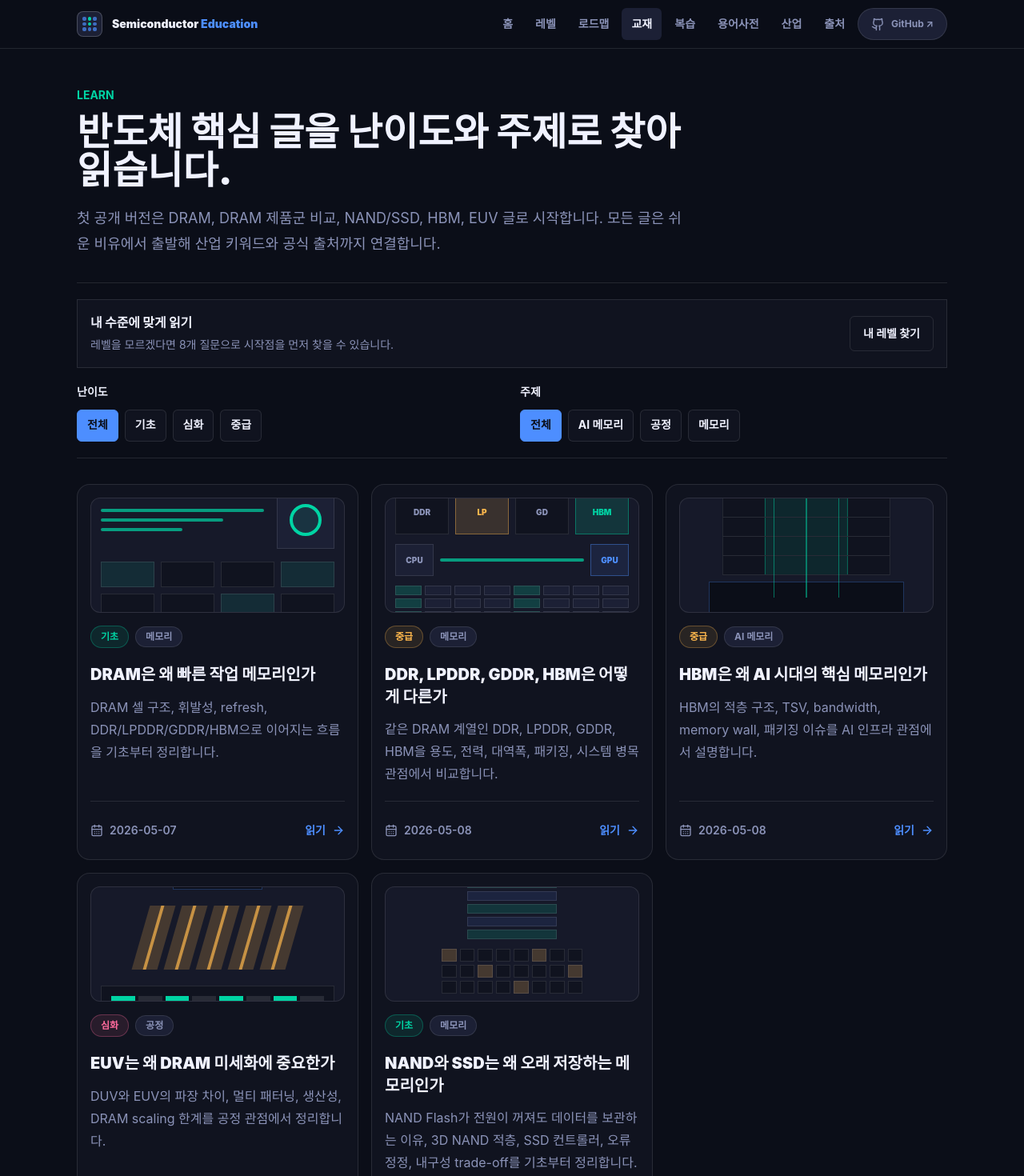
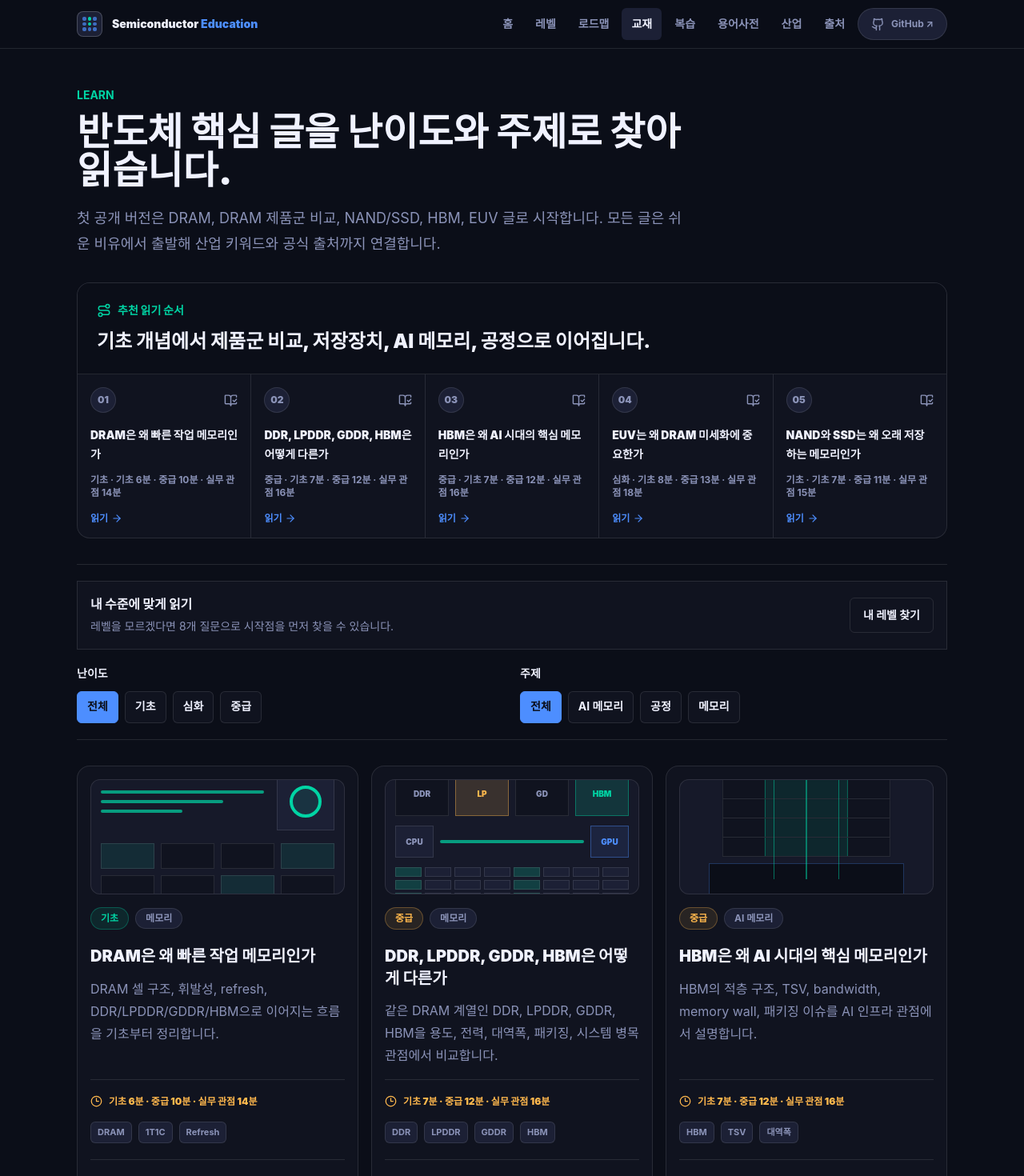
Before and after one commit to pigpgw/semiconductor-education, a Next.js app: page /learn in a window 1280 px wide. Shown: the top 1470 px of the page at 80% size. Built offline with nearby package versions, Linux system fonts and the light colour scheme.

Commit message:
feat(ui): improve lesson study flow

```diff
--- a/app/learn/[slug]/page.tsx
+++ b/app/learn/[slug]/page.tsx
@@ -23,7 +23,8 @@ import {
   extractHeadings,
   getAllLessons,
   getLessonBySlug,
-  getNextLesson
+  getLessonNavigation,
+  type LessonSummary
 } from "@/lib/content";
 import { getRelatedGlossaryTerms, type GlossaryTerm } from "@/lib/glossary";
 import { levels } from "@/lib/levels";
@@ -67,7 +68,9 @@ export default async function LessonPage({ params }: LessonPageProps) {
   }
 
   const headings = extractHeadings(lesson.content);
-  const nextLesson = getNextLesson(lesson.slug);
+  const { previousLesson, nextLesson, index, total } = getLessonNavigation(
+    lesson.slug
+  );
   const relatedTerms = getRelatedGlossaryTerms([
     ...lesson.quickSummary.keyTerms,
     ...lesson.quickSummary.fieldKeywords,
@@ -91,6 +94,9 @@ export default async function LessonPage({ params }: LessonPageProps) {
               <DifficultyBadge level={lesson.level} />
               <span className="rounded-full border border-line bg-paper px-3 py-1 text-xs font-bold text-muted">
                 {lesson.category}
+              </span>
+              <span className="rounded-full border border-line bg-paper px-3 py-1 text-xs font-bold text-muted">
+                {index + 1}/{total}
               </span>
             </div>
             <h1 className="mt-5 max-w-3xl text-4xl font-black leading-tight sm:text-5xl">
@@ -233,6 +239,8 @@ export default async function LessonPage({ params }: LessonPageProps) {
             </div>
           </section>
 
+          <MobileToc headings={headings} />
+
           <LessonTechnicalVisual slug={lesson.slug} />
 
           <RelatedTermsSection terms={relatedTerms} />
@@ -300,20 +308,10 @@ export default async function LessonPage({ params }: LessonPageProps) {
             </ul>
           </section>
 
-          {nextLesson ? (
-            <nav
-              className="mt-10 border border-line bg-paper p-5"
-              aria-label="다음 글"
-            >
-              <p className="text-sm font-black text-teal">다음 글</p>
-              <Link
-                href={`/learn/${nextLesson.slug}`}
-                className="focus-ring mt-2 inline-flex min-h-11 items-center gap-2 text-lg font-black hover:text-teal"
-              >
-                {nextLesson.title} <ArrowRight size={18} aria-hidden />
-              </Link>
-            </nav>
-          ) : null}
+          <LessonStepNav
+            previousLesson={previousLesson}
+            nextLesson={nextLesson}
+          />
 
           <section className="mt-10 border border-line bg-surface p-5">
             <p className="text-sm font-black text-teal">읽은 뒤 복습</p>
@@ -335,6 +333,18 @@ export default async function LessonPage({ params }: LessonPageProps) {
 
         <aside className="hidden lg:block">
           <div className="sticky top-24 border-l border-line pl-5">
+            <div className="mb-6 border border-line bg-paper p-4">
+              <p className="text-xs font-black uppercase tracking-[0.12em] text-teal">
+                학습 순서
+              </p>
+              <p className="mt-2 text-2xl font-black">
+                {index + 1}
+                <span className="text-base text-muted"> / {total}</span>
+              </p>
+              <p className="mt-2 text-xs font-bold leading-5 text-muted">
+                {lesson.quickSummary.estimatedReadTime}
+              </p>
+            </div>
             <h2 className="text-sm font-black">이 글의 흐름</h2>
             <nav className="mt-4" aria-label="본문 목차">
               <ol className="space-y-3">
@@ -354,6 +364,83 @@ export default async function LessonPage({ params }: LessonPageProps) {
         </aside>
       </div>
     </main>
+  );
+}
+
+function MobileToc({
+  headings
+}: {
+  headings: { title: string; id: string }[];
+}) {
+  if (headings.length === 0) {
+    return null;
+  }
+
+  return (
+    <section className="mt-8 border border-line bg-paper p-4 lg:hidden">
+      <p className="text-sm font-black text-teal">이 글의 흐름</p>
+      <nav
+        className="no-scrollbar mt-3 flex gap-2 overflow-x-auto pb-1"
+        aria-label="본문 목차"
+      >
+        {headings.map((heading, index) => (
+          <a
+            key={heading.id}
+            href={`#${heading.id}`}
+            className="focus-ring inline-flex min-h-10 shrink-0 items-center gap-2 rounded-md border border-line bg-bg3 px-3 text-xs font-bold text-muted hover:border-teal hover:text-teal"
+          >
+            <span className="text-teal">
+              {String(index + 1).padStart(2, "0")}
+            </span>
+            {heading.title}
+          </a>
+        ))}
+      </nav>
+    </section>
+  );
+}
+
+function LessonStepNav({
+  previousLesson,
+  nextLesson
+}: {
+  previousLesson?: LessonSummary;
+  nextLesson?: LessonSummary;
+}) {
+  if (!previousLesson && !nextLesson) {
+    return null;
+  }
+
+  return (
+    <nav className="mt-10 grid gap-3 md:grid-cols-2" aria-label="이전/다음 글">
+      {previousLesson ? (
+        <Link
+          href={`/learn/${previousLesson.slug}`}
+          className="focus-ring group border border-line bg-paper p-5 hover:border-teal"
+        >
+          <p className="inline-flex items-center gap-2 text-sm font-black text-muted group-hover:text-teal">
+            <ArrowLeft size={16} aria-hidden /> 이전 글
+          </p>
+          <h2 className="mt-3 text-lg font-black leading-7">
+            {previousLesson.title}
+          </h2>
+        </Link>
+      ) : null}
+
+      {nextLesson ? (
+        <Link
+          href={`/learn/${nextLesson.slug}`}
+          className="focus-ring group border border-line bg-paper p-5 hover:border-teal md:text-right"
+        >
+          <p className="inline-flex items-center gap-2 text-sm font-black text-muted group-hover:text-teal md:justify-end">
+            다음 글 <ArrowRight size={16} aria-hidden />
+          </p>
+          <h2 className="mt-3 text-lg font-black leading-7">
+            {nextLesson.title}
+          </h2>
+        </Link>
+      ) : null}
+    </nav>
   );
 }
 
--- a/app/learn/page.tsx
+++ b/app/learn/page.tsx
@@ -1,5 +1,6 @@
 import type { Metadata } from "next";
 import Link from "next/link";
+import { ArrowRight, BookOpenCheck, Route } from "lucide-react";
 import { ArticleCard } from "@/components/article-card";
 import { getAllLessons, getLessonFilters } from "@/lib/content";
 import { getLevelByLabel } from "@/lib/levels";
@@ -68,6 +69,48 @@ export default async function LearnPage({ searchParams }: LearnPageProps) {
           글로 시작합니다. 모든 글은 쉬운 비유에서 출발해 산업 키워드와
           공식 출처까지 연결합니다.
         </p>
+      </section>
+
+      <section className="mt-8 overflow-hidden rounded-2xl border border-line bg-paper">
+        <div className="border-b border-line bg-bg0 p-5 sm:p-6">
+          <p className="inline-flex items-center gap-2 text-sm font-black text-teal">
+            <Route size={18} aria-hidden />
+            추천 읽기 순서
+          </p>
+          <h2 className="mt-2 text-2xl font-black">
+            기초 개념에서 제품군 비교, 저장장치, AI 메모리, 공정으로 이어집니다.
+          </h2>
+        </div>
+        <ol className="grid gap-px bg-line md:grid-cols-5">
+          {lessons.map((lesson, index) => (
+            <li key={lesson.slug} className="bg-paper">
+              <Link
+                href={`/learn/${lesson.slug}`}
+                className="focus-ring group flex h-full min-h-[190px] flex-col p-4 hover:bg-bg2"
+              >
+                <span className="flex items-center justify-between gap-3">
+                  <span className="grid h-8 w-8 place-items-center rounded-full border border-line bg-bg3 text-xs font-black text-muted">
+                    {String(index + 1).padStart(2, "0")}
+                  </span>
+                  <BookOpenCheck
+                    className="text-muted group-hover:text-teal"
+                    size={17}
+                    aria-hidden
+                  />
+                </span>
+                <span className="mt-4 text-sm font-black leading-6 group-hover:text-teal">
+                  {lesson.title}
+                </span>
+                <span className="mt-3 text-xs font-bold text-muted">
+                  {lesson.level} · {lesson.quickSummary.estimatedReadTime}
+                </span>
+                <span className="mt-auto inline-flex items-center gap-1 pt-4 text-xs font-black text-blue group-hover:text-teal">
+                  읽기 <ArrowRight size={14} aria-hidden />
+                </span>
+              </Link>
+            </li>
+          ))}
+        </ol>
       </section>
 
       <section className="mt-8 border-y border-line py-5" aria-label="글 필터">
--- a/components/article-card.tsx
+++ b/components/article-card.tsx
@@ -1,12 +1,12 @@
 import Link from "next/link";
-import { ArrowRight, CalendarDays } from "lucide-react";
+import { ArrowRight, CalendarDays, Clock3 } from "lucide-react";
 import { DifficultyBadge } from "@/components/difficulty-badge";
 import { LessonMiniVisual } from "@/components/technical-visual";
 import type { LessonSummary } from "@/lib/content";
 
 export function ArticleCard({ lesson }: { lesson: LessonSummary }) {
   return (
-    <article className="flex min-h-[420px] flex-col overflow-hidden rounded-2xl border border-line bg-paper p-4 transition hover:-translate-y-0.5 hover:border-white/20 hover:shadow-soft">
+    <article className="group flex min-h-[460px] flex-col overflow-hidden rounded-2xl border border-line bg-paper p-4 transition hover:-translate-y-0.5 hover:border-white/20 hover:shadow-soft">
       <LessonMiniVisual slug={lesson.slug} />
       <div className="mt-4 flex flex-wrap items-center gap-2">
         <DifficultyBadge level={lesson.level} />
@@ -15,11 +15,30 @@ export function ArticleCard({ lesson }: { lesson: LessonSummary }) {
         </span>
       </div>
       <h3 className="mt-5 text-xl font-black leading-snug">
-        <Link href={`/learn/${lesson.slug}`} className="focus-ring rounded-sm">
+        <Link
+          href={`/learn/${lesson.slug}`}
+          className="focus-ring rounded-sm group-hover:text-teal"
+        >
           {lesson.title}
         </Link>
       </h3>
       <p className="mt-3 flex-1 leading-7 text-muted">{lesson.description}</p>
+      <div className="mt-4 border-t border-line pt-4">
+        <div className="inline-flex items-center gap-2 text-xs font-black text-saffron">
+          <Clock3 size={15} aria-hidden />
+          {lesson.quickSummary.estimatedReadTime}
+        </div>
+        <div className="mt-3 flex flex-wrap gap-2">
+          {lesson.quickSummary.keyTerms.slice(0, 4).map((term) => (
+            <span
+              key={term}
+              className="rounded-md border border-line bg-bg3 px-2 py-1 text-[11px] font-bold text-muted"
+            >
+              {term}
+            </span>
+          ))}
+        </div>
+      </div>
       <div className="mt-5 flex flex-col gap-3 border-t border-line pt-4 text-sm sm:flex-row sm:items-center sm:justify-between">
         <span className="inline-flex items-center gap-2 font-semibold text-muted">
           <CalendarDays size={16} aria-hidden />
--- a/lib/content.ts
+++ b/lib/content.ts
@@ -232,6 +232,27 @@ export function getNextLesson(slug: string) {
   return lessons[index + 1];
 }
 
+export function getLessonNavigation(slug: string) {
+  const lessons = getAllLessons();
+  const index = lessons.findIndex((lesson) => lesson.slug === slug);
+
+  if (index === -1) {
+    return {
+      previousLesson: undefined,
+      nextLesson: undefined,
+      index: -1,
+      total: lessons.length
+    };
+  }
+
+  return {
+    previousLesson: lessons[index - 1],
+    nextLesson: lessons[index + 1],
+    index,
+    total: lessons.length
+  };
+}
+
 export function getLessonFilters() {
   const lessons = getAllLessons();
 
```
